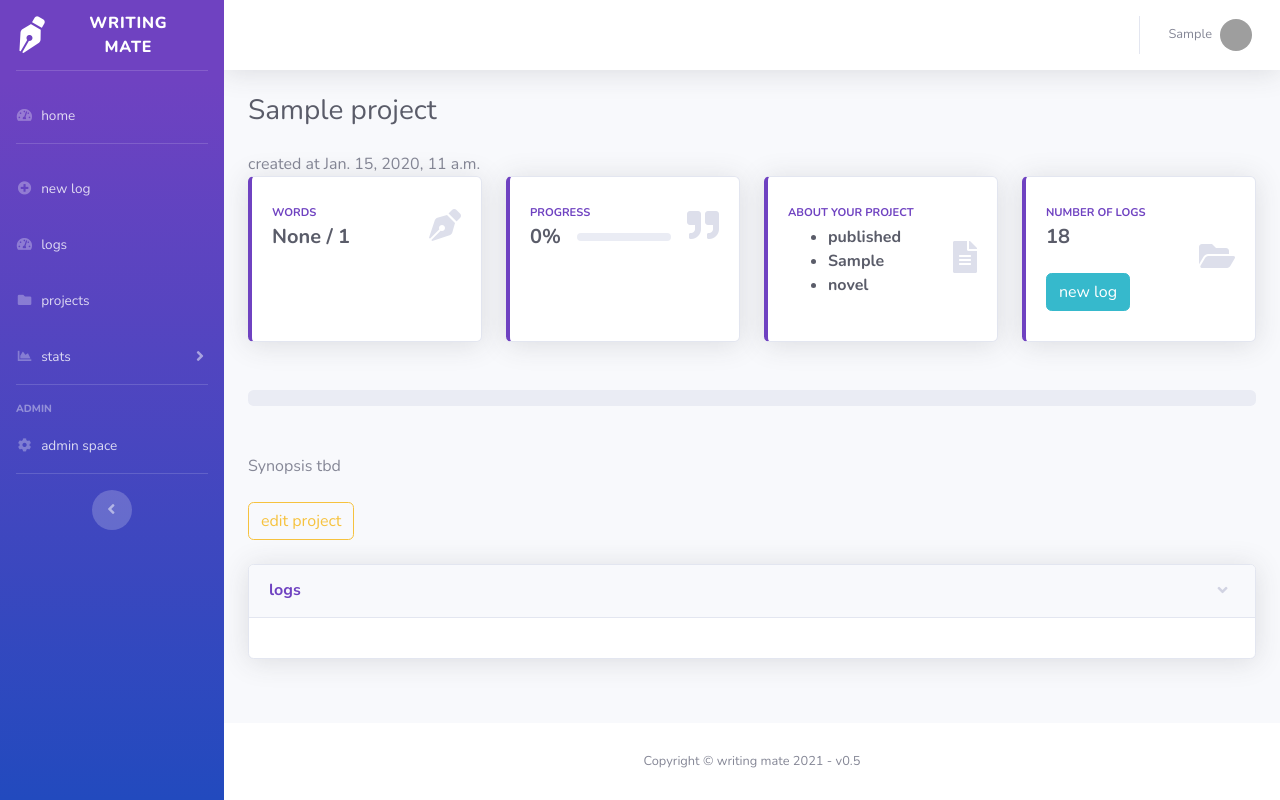
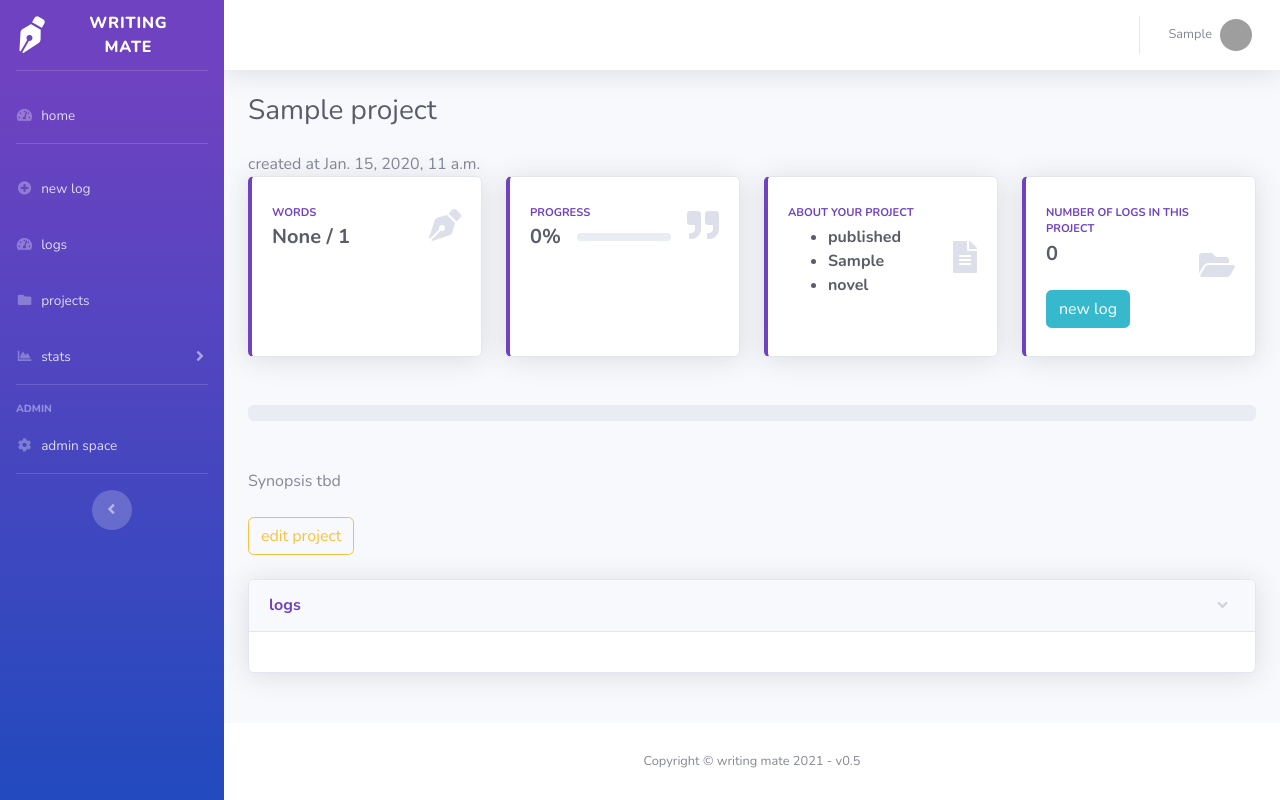
Before and after one commit to LarissaHa/writing-mate, a Django app: a page that uses logs/templates/logs/project_view.html in a window 1280 px wide. Run offline with Django 3.2, Linux system fonts and the light colour scheme; a user stored in the database is signed in; tables that the repository leaves empty hold one stand-in row (values such as "Sample post"); data that the repository does not hold is empty; some libraries are stand-ins or nearby versions; grey boxes are pictures that could not be loaded.

Commit message:
fix: number of logs in project view

```diff
--- a/logs/templates/logs/project_view.html
+++ b/logs/templates/logs/project_view.html
@@ -80,8 +80,8 @@ created at {{ project.created_at }}
                 <div class="row no-gutters align-items-center">
                     <div class="col mr-2">
                         <div class="text-xs font-weight-bold text-primary text-uppercase mb-1">
-                            Number of logs</div>
-                        <div class="h5 mb-0 font-weight-bold text-gray-800">18</div>
+                            number of logs in this project</div>
+                        <div class="h5 mb-0 font-weight-bold text-gray-800">{{ n_logs }}</div>
                         <br>
                         <a class="btn btn-info" href="/logs/new/">new log</a>
                     </div>
--- a/logs/views.py
+++ b/logs/views.py
@@ -139,12 +139,14 @@ def project_view(request, slug):
         return render(request, 'logs/home.html')
     project = get_object_or_404(Project, slug=slug, user=request.user)
     count = Log.objects.filter(project=project, user=request.user).aggregate(Sum('count'))["count__sum"]
-    logs = Log.objects.filter(project=project, user=request.user).order_by("-date")[:5]
+    logs = Log.objects.filter(project=project, user=request.user).order_by("-date")
+    n_logs = len(logs)
+    logs = logs[:5]
     if count is None:
         progress = "0%"
     else:
         progress = str(count / project.goal * 100) + "%"
-    return render(request, 'logs/project_view.html', {'project': project, 'count': count, 'logs': logs, 'progress': progress})
+    return render(request, 'logs/project_view.html', {'project': project, 'count': count, 'logs': logs, 'progress': progress, 'n_logs': n_logs})
 
 
 def project_new(request):
```
